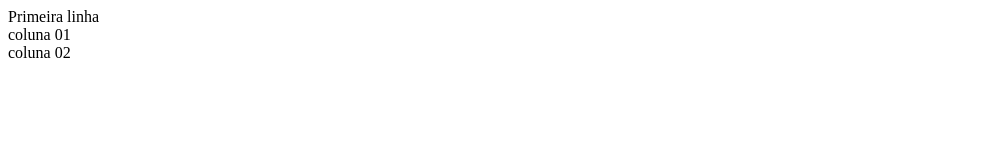
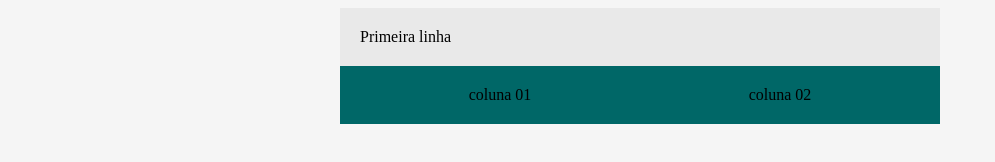
Before and after one commit to Jaquiel-Moreno/bootCamp_devJr_Modulo2, a plain HTML site: page index.html in a window 1280 px wide. Shown: the whole page, without its empty margins (0-995 px from the left). Drawn offline with Linux system fonts and the light colour scheme.

Commit message:
closes #2 - Paletas de cores e display-flex

```diff
--- /dev/null
+++ b/index.css
@@ -0,0 +1,21 @@
+body{
+    background-color:#F5F5F5;
+
+
+}
+.container{
+    background-color: #E9E9E9;
+    margin:auto;
+
+    width: 600px;
+}
+.header{
+    padding: 20px;
+}
+.flex-container{
+    display:flex;
+    background-color: #006767;
+    justify-content: space-around;
+    padding: 20px;
+
+}
--- a/index.html
+++ b/index.html
@@ -3,14 +3,16 @@
 <head>
     <meta charset="UTF-8">
     <meta name="viewport" content="width=device-width, initial-scale=1.0">
+    <link rel="stylesheet" href="index.css">
     <title>Sistema de Assinaturas</title>
 </head>
 <body>
-    <div>
-        <div>
+    <!--tarefa 01 criar esqueleto do index.html-->
+    <div class = "container">
+        <div class="header">
             Primeira linha
         </div>
-        <div>
+        <div class="flex-container">
             <div>
                 coluna 01
             </div>
```
